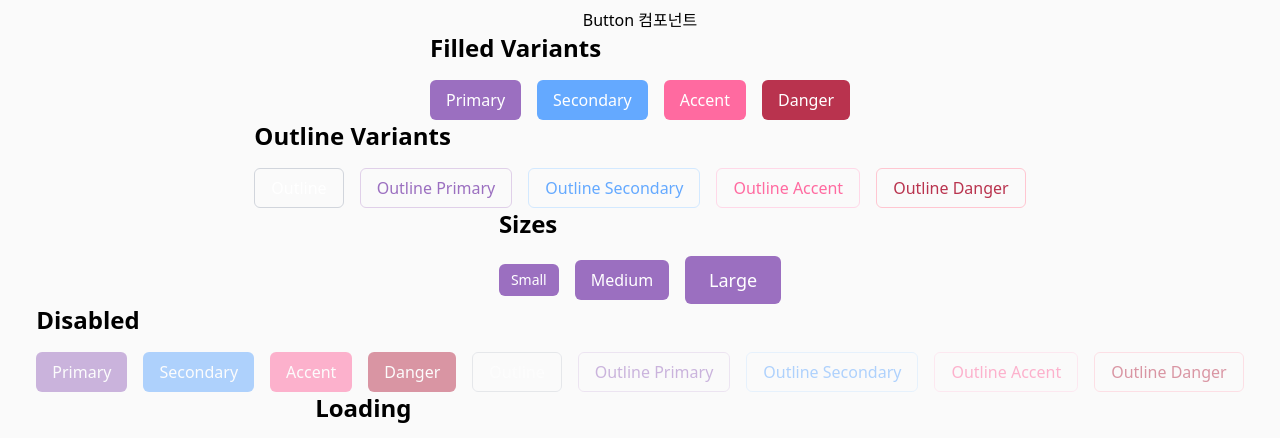
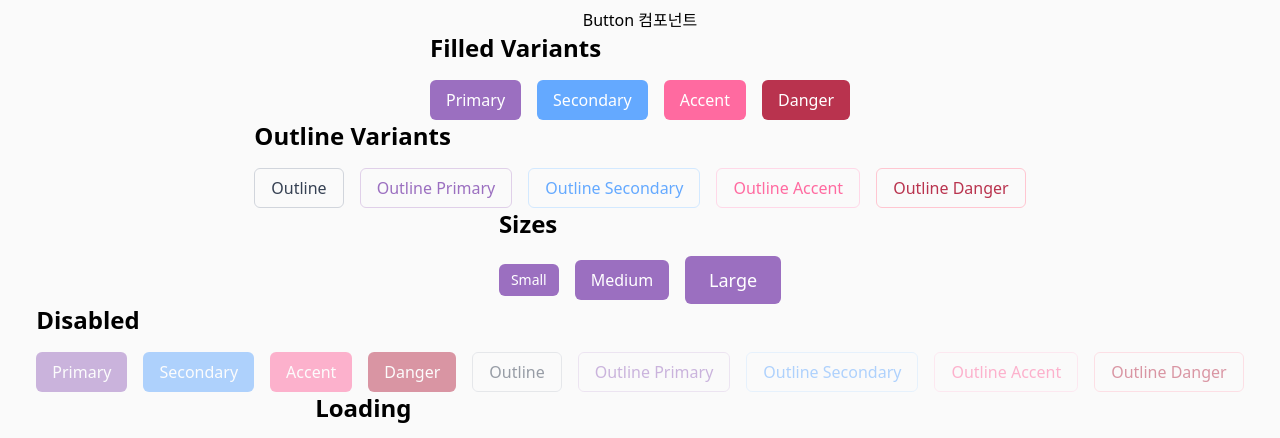
Before and after one commit to FRONTENDBOOTCAMP-17th/tiki, a Next.js app: page /example/button in a window 1280 px wide. Shown: the top 438 px of the page. Built offline with nearby package versions, Linux system fonts and the light colour scheme.

Commit message:
fix: 버튼 outline variant 글씨색 수정

```diff
--- a/src/components/Button.styles.ts
+++ b/src/components/Button.styles.ts
@@ -16,7 +16,7 @@ export const buttonVariants = cva(
         danger: 'bg-danger-700 text-white hover:bg-danger-800',
         accent: 'bg-accent-700 text-white hover:bg-accent-800',
         outline:
-          'border border-gray-300 text-white hover:text-gray-700 hover:bg-gray-100',
+          'border border-gray-300 text-gray-700 hover:bg-gray-100',
         outlinePrimary:
           'border border-primary-300 text-primary-700 hover:bg-primary-100',
         outlineSecondary:
```
